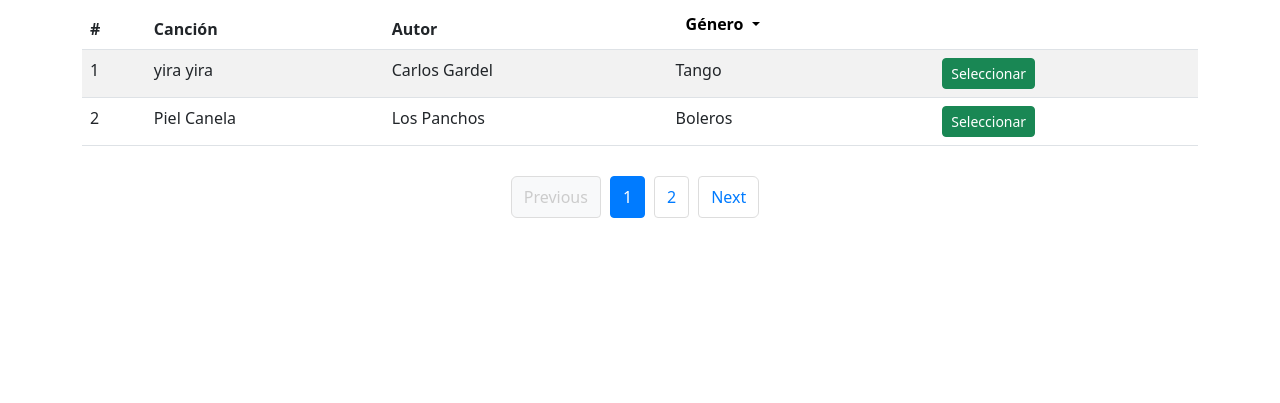
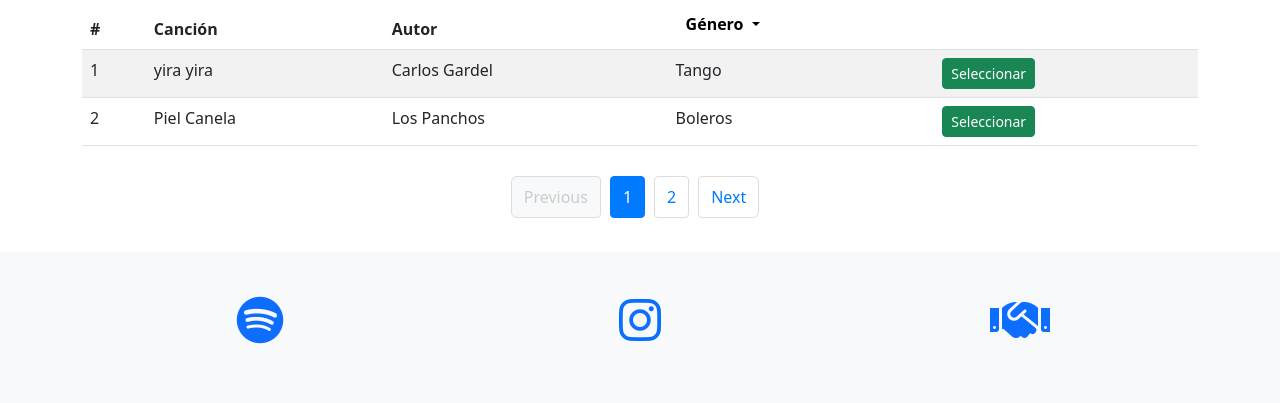
Before and after one commit to SolaligueJoel/JuanitoPe, a Flask app: page /1 in a window 1280 px wide. Shown: the part 199-602 px from the top of the page. Run offline with Flask 2, Linux system fonts and the light colour scheme; data comes from the database, SQL or seed files in the repository; some libraries are stand-ins or nearby versions.

Commit message:
Agrego iconos footer

```diff
--- a/templates/base.html
+++ b/templates/base.html
@@ -7,6 +7,8 @@
     <link rel="stylesheet" href="{{ url_for('static', filename='css/styles.css') }}">
     <link href="https://cdn.jsdelivr.net/npm/bootstrap@5.3.0/dist/css/bootstrap.min.css" rel="stylesheet">
     <script src="https://cdn.jsdelivr.net/npm/bootstrap@5.3.0/dist/js/bootstrap.bundle.min.js"></script>
+    <!-- Agregar el enlace a FontAwesome para los iconos -->
+    <link href="https://cdnjs.cloudflare.com/ajax/libs/font-awesome/6.0.0-beta3/css/all.min.css" rel="stylesheet">
 </head>
 <body>
     <!-- Navbar -->
@@ -24,20 +26,41 @@
                         <a class="nav-link" href="{{ url_for('admin_panel.index') }}">Administración</a>
                     </li>
                 </ul>
-                <ul class="navbar-nav">
-                    <li class="nav-item">
-                        <a class="nav-link" href="https://www.instagram.com/elcantante" target="_blank">
-                            <i class="fab fa-instagram"></i>
-                        </a>
-                    </li>
-                </ul>
             </div>
         </div>
     </nav>
+
     <!-- Contenido principal -->
     <div class="container mt-4">
         {% block content %}{% endblock %}
     </div>
+
+    <!-- Footer -->
+    <footer class="bg-light text-center py-4 mt-4">
+        <div class="container">
+            <div class="row">
+                <!-- Columna de Spotify -->
+                <div class="col-md-4 mb-3">
+                    <a href="https://open.spotify.com/intl-es/artist/7k23sEf5E5hScwXaa4AcDZ?si=8RYz9daYS7KAaDvwk8cEKw" target="_blank">
+                        <i class="fab fa-spotify fa-3x"></i>
+                    </a>
+                </div>
+                <!-- Columna de Instagram -->
+                <div class="col-md-4 mb-3">
+                    <a href="https://www.instagram.com/juanitope__?igsh=dWNqZHU5dm5nbDEx" target="_blank">
+                        <i class="fab fa-instagram fa-3x"></i>
+                    </a>
+                </div>
+                <!-- Columna de Mercado Pago -->
+                <div class="col-md-4 mb-3">
+                    <a href="#" target="_blank">
+                        <i class="fa fa-handshake fa-3x"></i>
+                    </a>
+                </div>
+            </div>
+        </div>
+    </footer>
+
     <!-- Scripts adicionales -->
     {% block scripts %}
     <script src="https://cdn.socket.io/4.0.1/socket.io.min.js"></script>
```
